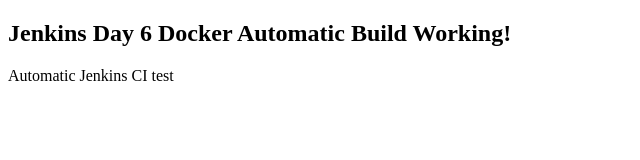
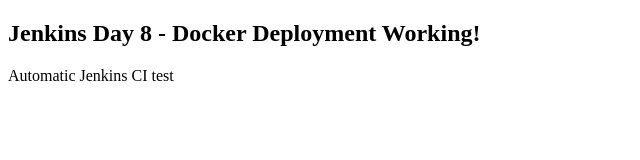
Before and after one commit to piyushdevops410/jenkins-day2-github, a plain HTML site: page index.html in a window 1280 px wide. Shown: the whole page, without its empty margins (0-640 px from the left). Drawn offline with Linux system fonts and the light colour scheme.

Commit message:
Add Jenkins Day 8 Docker deployment pipeline

```diff
--- a/index.html
+++ b/index.html
@@ -4,7 +4,7 @@
     <title>Jenkins Day 6</title>
 </head>
 <body>
-    <h2>Jenkins Day 6 Docker Automatic Build Working!</h2>
+    <h2>Jenkins Day 8 - Docker Deployment Working!</h2>
 </body>
 </html>
 Automatic Jenkins CI test
```
Also changed, not shown: 1 other file.
